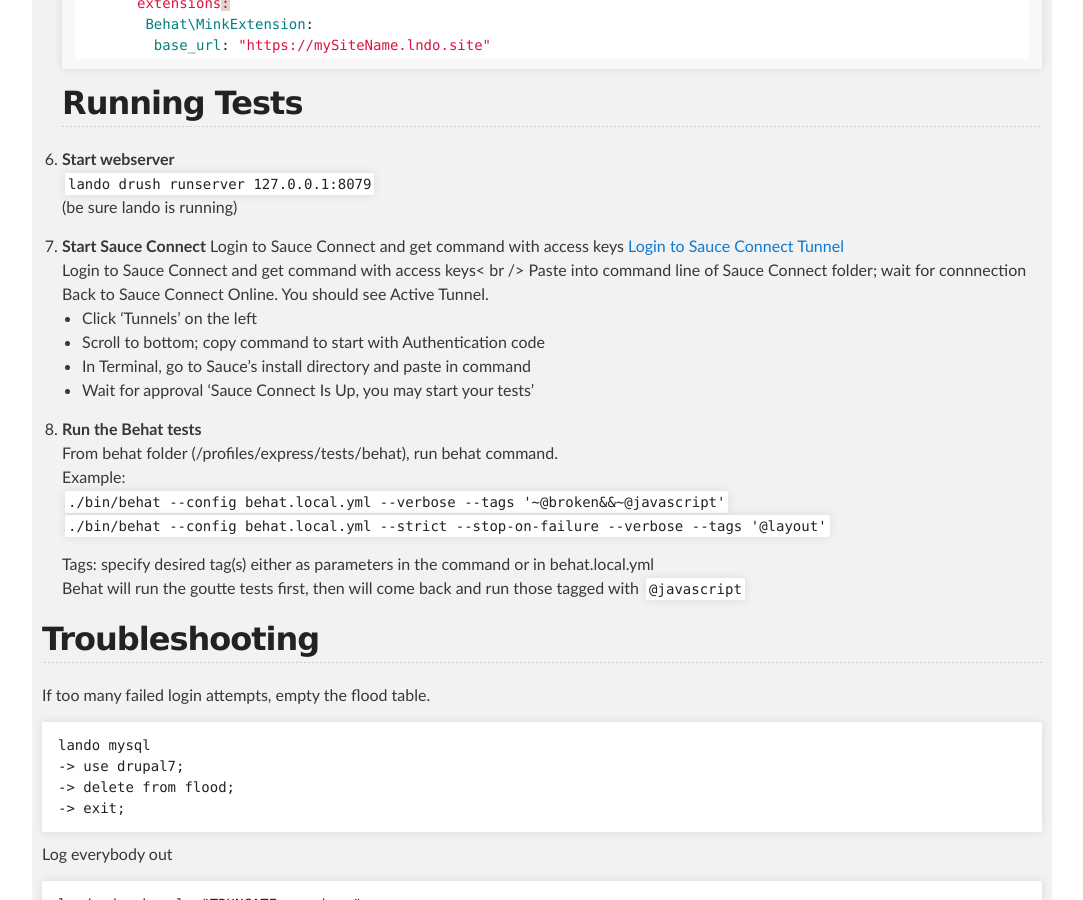
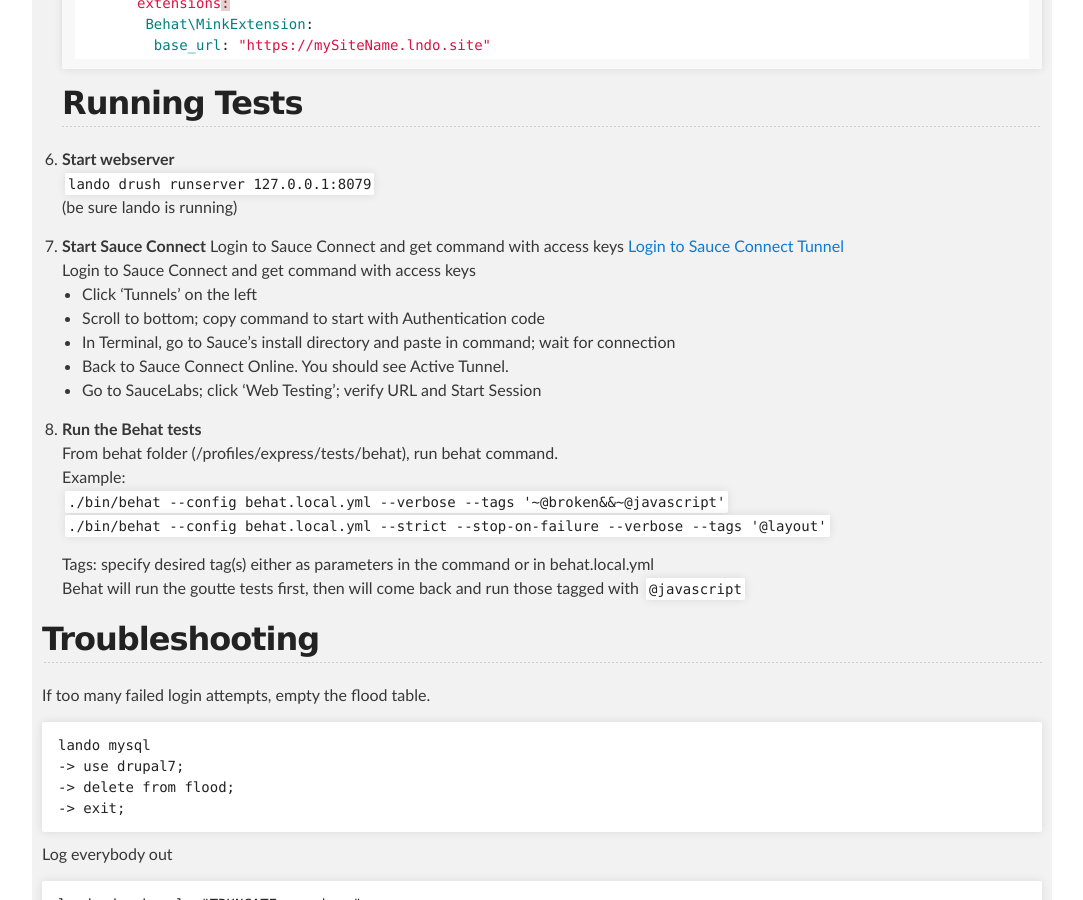
Before and after one commit to cathysnider/cathysnider.github.io, a Jekyll site: the page built from behat.md, in a window 1280 px wide and 900 px high, scrolled down 1184 px. Shown: the whole window, without its empty margins (98-1181 px from the left). Built offline with Jekyll 4.4.1, drawn with Linux system fonts in a browser that asks for light colours.

Commit message:
behat with sauce

```diff
--- a/behat.md
+++ b/behat.md
@@ -56,13 +56,12 @@ To test with Behat, you'll need to enable all the bundles and install local user
 1. **Start Sauce Connect**
    Login to Sauce Connect and get command with access keys
    [Login to Sauce Connect Tunnel](https://app.saucelabs.com/login) <br />
-   Login to Sauce Connect and get command with access keys< br />
-   Paste into command line of Sauce Connect folder; wait for connnection
-   Back to Sauce Connect Online. You should see Active Tunnel.
+   Login to Sauce Connect and get command with access keys<br />
    - Click 'Tunnels' on the left <br/>
    - Scroll to bottom; copy command to start with Authentication code
-   - In Terminal, go to Sauce's install directory and paste in command
-   - Wait for approval 'Sauce Connect Is Up, you may start your tests'
+   - In Terminal, go to Sauce's install directory and paste in command; wait for connection
+   - Back to Sauce Connect Online. You should see Active Tunnel.
+   - Go to SauceLabs; click 'Web Testing'; verify URL and Start Session
 
 1. **Run the Behat tests** <br />
    From behat folder (/profiles/express/tests/behat), run behat command.  <br />
```
